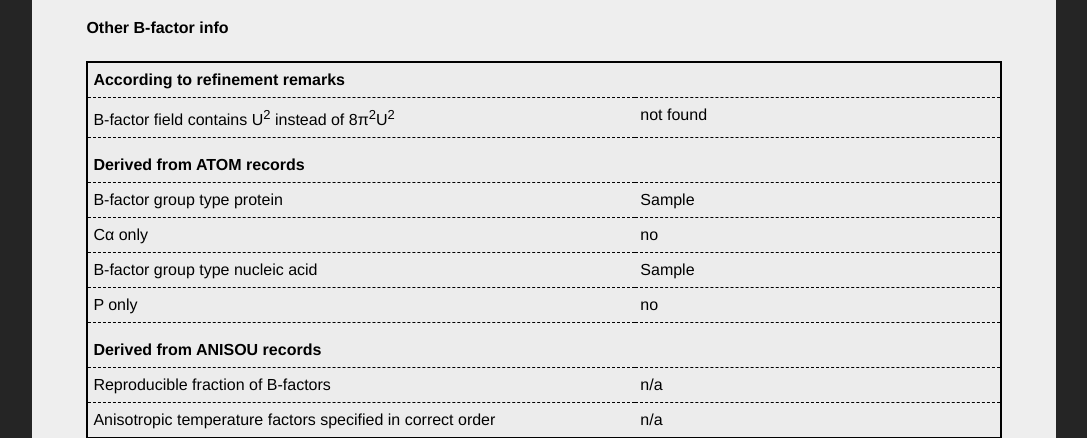
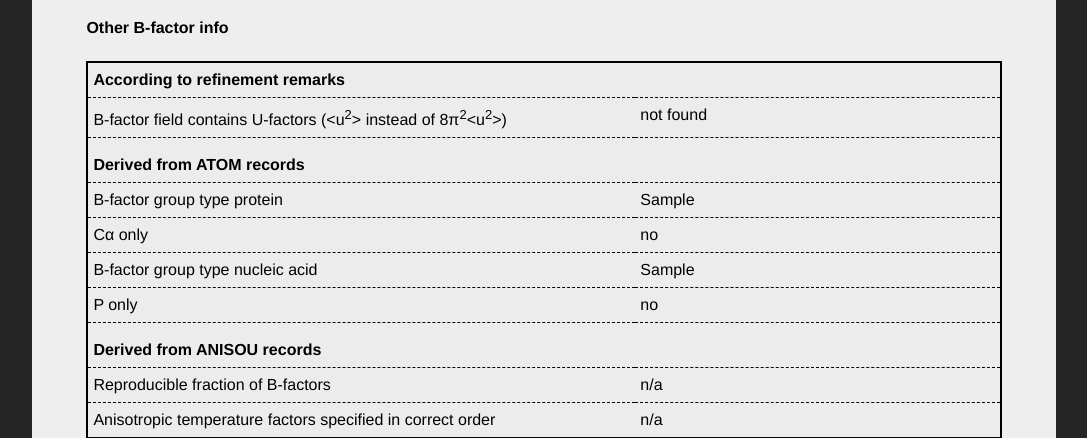
Before and after one commit to cmbi/bdb-web, a Python web app: template bdb_web/templates/bdb.html in a window 1280 px wide. Shown: the part 943-1381 px from the top of the page, without its empty margins (96-1183 px from the left). Run offline with Jinja, Linux system fonts and the light colour scheme; the template is opened without the code that fills it: most values are stand-ins (such as "Sample title", 1, 10 or a date in 2020); some libraries are stand-ins or nearby versions.

Commit message:
Improve U-factor text

```diff
--- a/bdb_web/templates/bdb.html
+++ b/bdb_web/templates/bdb.html
@@ -101,7 +101,7 @@
     <th class="column-2"> </th>
   </tr>
   <tr>
-    <td>B-factor field contains U<sup>2</sup> instead of 8&pi;<sup>2</sup>U<sup>2</sup></td>
+    <td>B-factor field contains U-factors (&lt;u<sup>2</sup>&gt; instead of 8&pi;<sup>2</sup>&lt;u<sup>2</sup>&gt;)</td>
     <td>{{ "yes" if bdb_metadata["b_msqav"] else "not found"}}</td>
   </tr>
   <tr>
```
